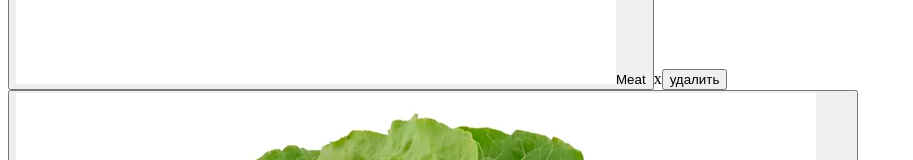
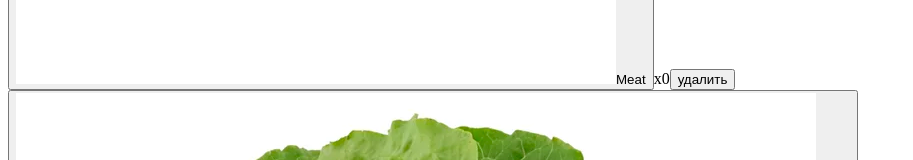
Before and after one commit to novikovaula007-rgb/hw-55, a React (Vite) app: page / in a window 1280 px wide. Shown: the part 527-687 px from the top of the page, without its empty margins (0-913 px from the left). Built offline with nearby package versions, Linux system fonts and the light colour scheme.

Commit message:
add and del ingredient function

```diff
--- a/src/App.tsx
+++ b/src/App.tsx
@@ -3,23 +3,57 @@ import Burger from "./components/Burger/Burger.tsx";
 import {useState} from "react";
 import IngredientComponent from "./components/IngredientComponent/IngredientComponent.tsx";
 import {INGREDIENTS} from "./globalConstants.ts";
+import type {TypeIngredient, IngredientBurger} from "./types";
 
 function App() {
-  const [ingredients, setIngredients] = useState([
-    {name: 'Meat', count: 2},
-    {name: 'Cheese', count: 2}
+  const [ingredients, setIngredients] = useState<IngredientBurger[]>([
+    {name: 'Meat', count: 0},
+    {name: 'Cheese', count: 0},
+    {name: 'Bacon', count: 0},
+    {name: 'Salad', count: 0}
   ]);
+
+  const [totalPrice, setTotalPrice] = useState(30)
+
+  const getIngredient = (ingredientName: TypeIngredient) => {
+    const ingredientsIndex = ingredients.findIndex(ingredient => ingredient.name === ingredientName)
+    return ingredients[ingredientsIndex]
+  }
+
+  const addIngredient = (ingredientName: TypeIngredient, price: number) => {
+    const ingredientCopy = getIngredient(ingredientName)
+
+    setTotalPrice(prevTotalPrice => prevTotalPrice + price)
+    setIngredients([...ingredients, {...ingredientCopy, count: ingredientCopy.count + 1}])
+  }
+
+  const delIngredient = (ingredientName: TypeIngredient, price: number) => {
+    const ingredientCopy = getIngredient(ingredientName)
+    setTotalPrice(prevTotalPrice => prevTotalPrice + price)
+    if (ingredientCopy.count > 0) {
+      setIngredients([...ingredients, {...ingredientCopy, count: ingredientCopy.count - 1}])
+    }
+  }
+
   return (
     <>
       <div className='BurgerPage'>
         <div className='IngredientsBlock'>
           {INGREDIENTS.map((ingredient, index) => {
-            return <IngredientComponent key={index} name={ingredient.name} image={ingredient.image}/>
+            const ingredientCopy = getIngredient(ingredient.name)
+            return <IngredientComponent key={index}
+                                        name={ingredient.name}
+                                        image={ingredient.image}
+                                        count={ingredientCopy.count}
+                                        add={() => addIngredient(ingredient.name, ingredient.price)}
+                                        del={() => delIngredient(ingredient.name, ingredient.price)}
+            />
           })}
         </div>
         <div className='BurgerBlock'>
           <Burger ingredients={ingredients}/>
         </div>
+        <span>total: {totalPrice}</span>
       </div>
     </>
   )
--- a/src/components/Burger/Burger.tsx
+++ b/src/components/Burger/Burger.tsx
@@ -1,11 +1,7 @@
 import './Burger.css'
 import React from "react";
 import type {TypeIngredient} from "../../types";
-
-interface IngredientBurger {
-    name: string;
-    count: number;
-}
+import type {IngredientBurger} from "../../types";
 
 interface Props {
     ingredients: IngredientBurger[]
--- a/src/components/IngredientComponent/IngredientComponent.tsx
+++ b/src/components/IngredientComponent/IngredientComponent.tsx
@@ -4,7 +4,7 @@ import ButtonAdd from "./ButtonAdd/ButtonAdd.tsx";
 interface Props {
     name: string;
     image: string;
-    count: string;
+    count: number;
     add: MouseEventHandler;
     del: MouseEventHandler;
 }
--- a/src/types.d.ts
+++ b/src/types.d.ts
@@ -5,3 +5,8 @@ export interface IngredientInterface {
     price: number;
     image: string;
 }
+
+export interface IngredientBurger {
+    name: TypeIngredient;
+    count: number;
+}
```
